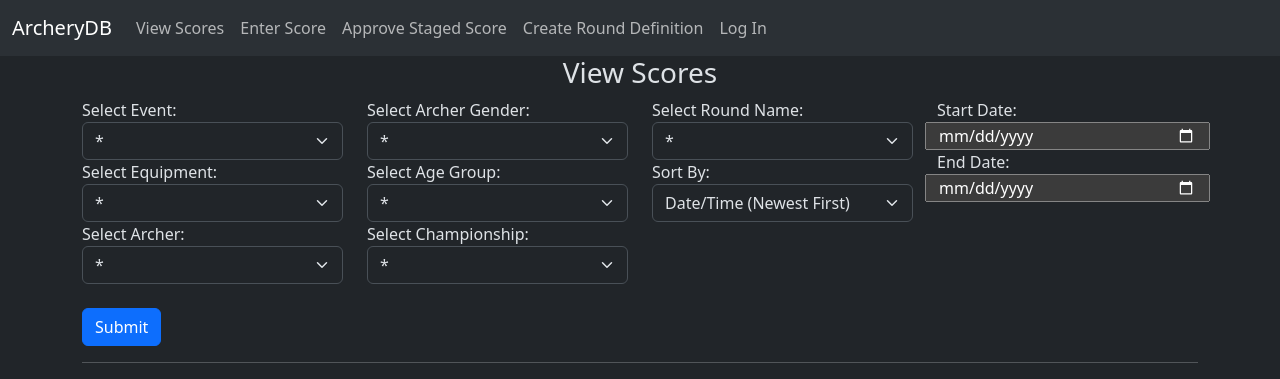
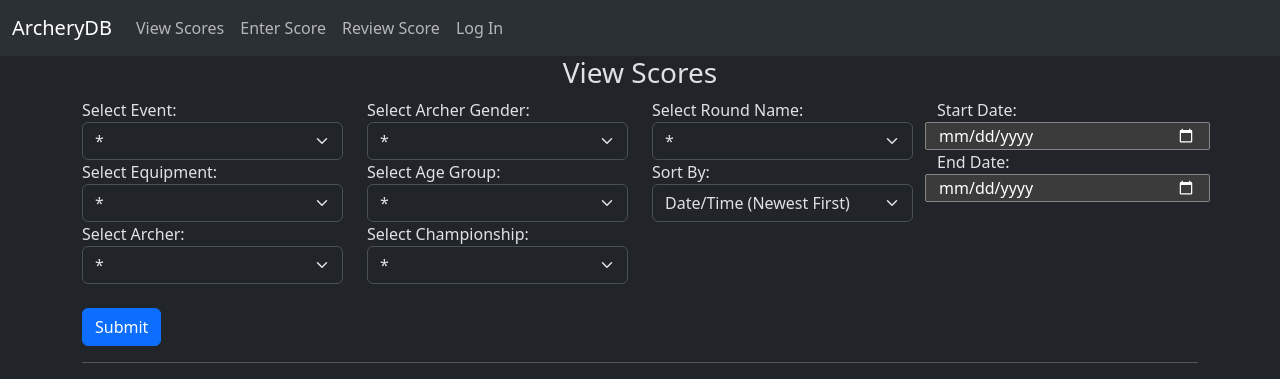
Before and after one commit to Niko361/cos20031, a PHP site: page /index.php in a window 1280 px wide. Shown: the top 379 px of the page. Run offline with PHP 8.4, Linux system fonts and the light colour scheme; data that the repository does not hold is empty.

Commit message:
added prereview to header

```diff
--- a/includes/header.inc.php
+++ b/includes/header.inc.php
@@ -16,8 +16,7 @@
                         <div class="navbar-nav">
                               <a class="nav-link" href="index.php">View Scores</a>
                               <a class="nav-link" href="PreScore.php">Enter Score</a>
-                              <a class="nav-link" href="#">Approve Staged Score</a>
-                              <a class="nav-link" href="#">Create Round Definition</a>
+                              <a class="nav-link" href="PreReview.php"> Review Score</a>
                               <a class="nav-link" href="login.php">Log In</a>
                         </div>
                   </div>
```
